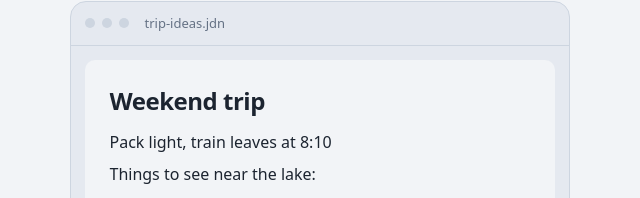
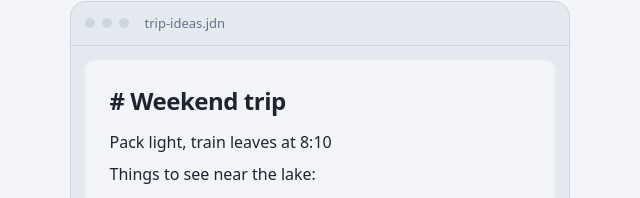
Before and after one commit to sas-madar/projects, a plain HTML site: page jotdown/index.html in a window 1280 px wide. Shown: the part 139-337 px from the top of the page, 610-1250 px from the left. Drawn offline with Linux system fonts and the light colour scheme.

Commit message:
added #for jotdown eg note title

```diff
--- a/jotdown/index.html
+++ b/jotdown/index.html
@@ -41,7 +41,7 @@
     <figure class="demo" aria-label="Animated preview of a Jotdown note with typed text and a hand-drawn sketch">
       <div class="demo-bar"><span></span><span></span><span></span><em>trip-ideas.jdn</em></div>
       <div class="demo-page">
-        <p class="d-h">Weekend trip</p>
+        <p class="d-h"># Weekend trip</p>
         <p class="d-l l1">Pack light, train leaves at 8:10</p>
         <p class="d-l l2">Things to see near the lake:</p>
         <svg class="sketch" viewBox="0 0 320 140" aria-hidden="true">
```
